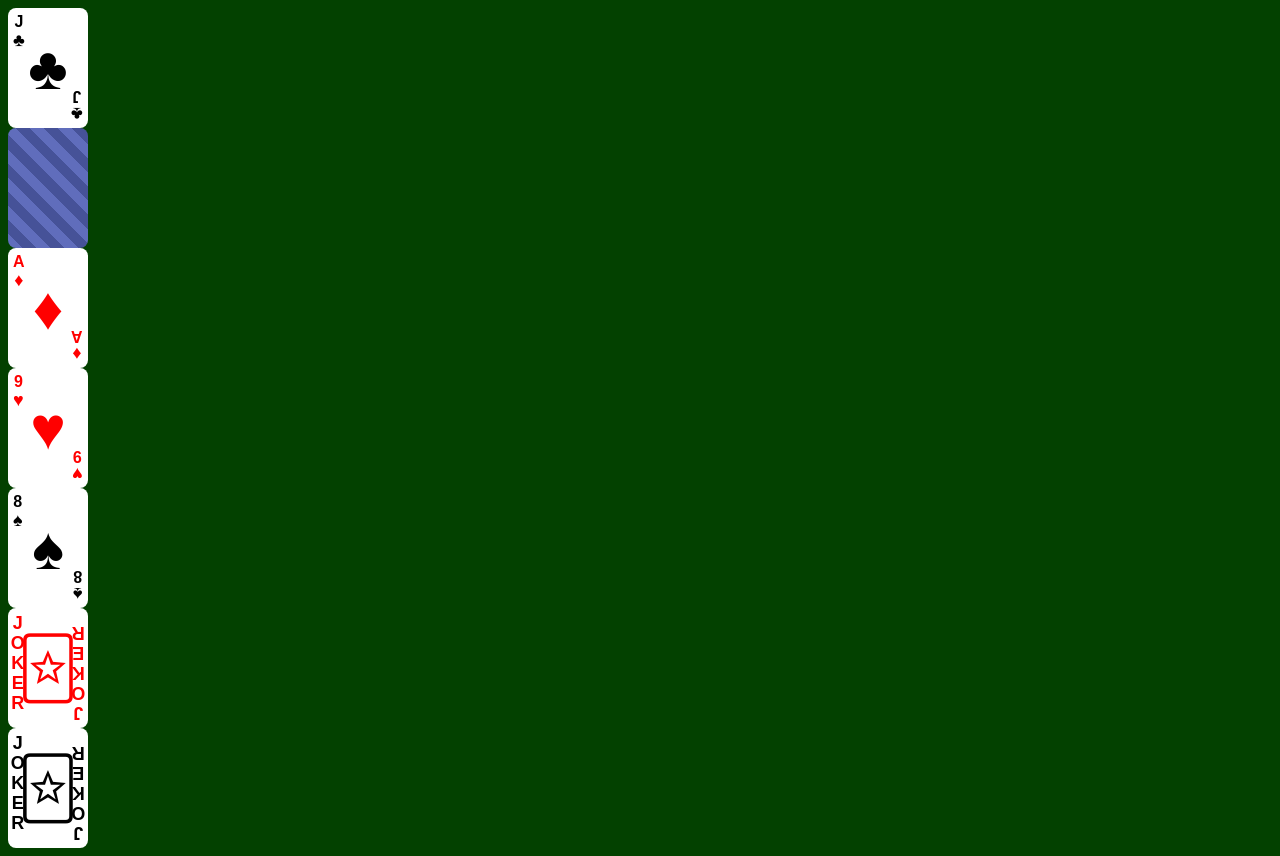
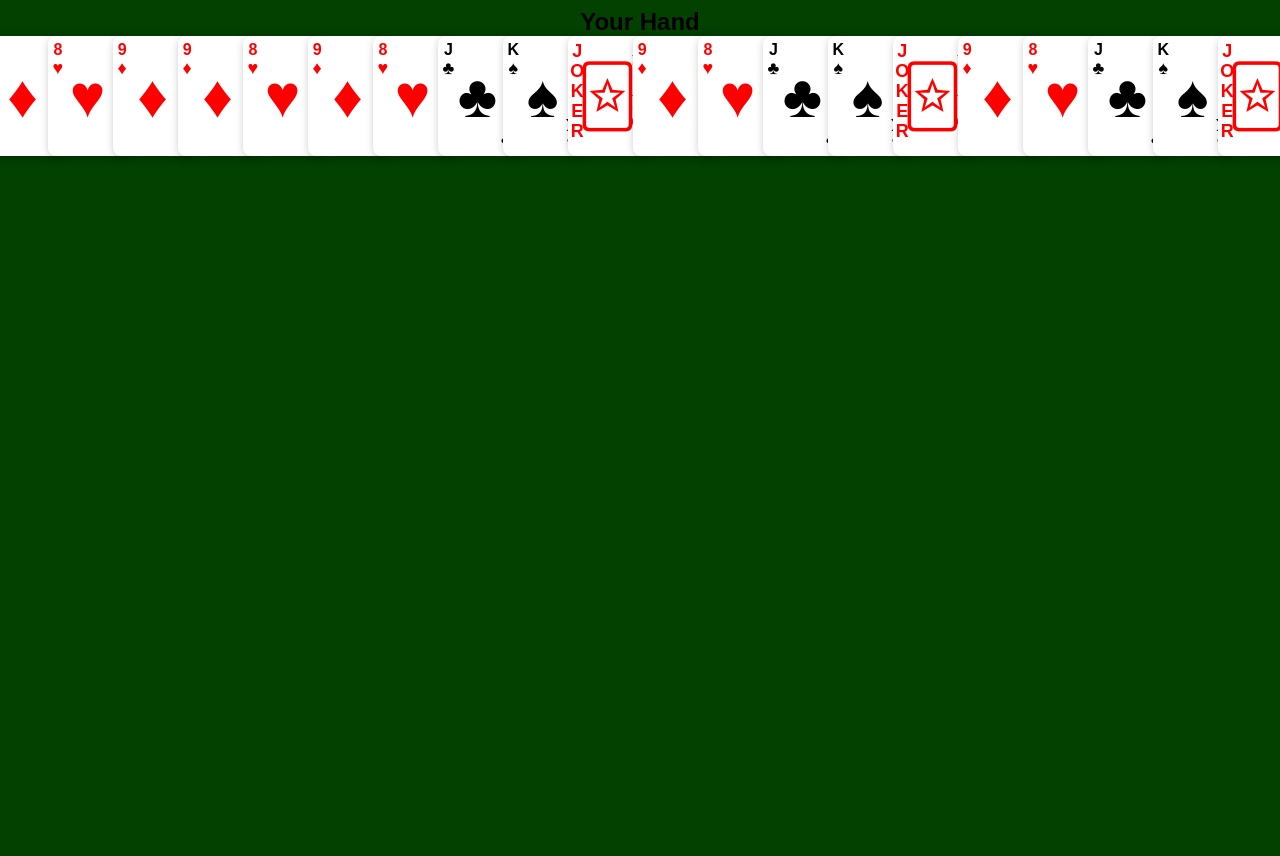
Before and after one commit to mileswijeyeratne/dou-dizhu, a React (Vite) app in the folder frontend/: page / in a window 1280 px wide. After the commit the page ends 800 px from the top, so only its background shows below. Built offline with nearby package versions, Linux system fonts and the light colour scheme.

Commit message:
added player hand

```diff
--- a/frontend/src/App.tsx
+++ b/frontend/src/App.tsx
@@ -1,19 +1,36 @@
-import Card from "./components/Card"
+import { CardType } from "./types/Card"
+import PlayerHand from "./components/PlayerHand"
 
 import './App.css'
 
 
 function App() {
+  const hand: Array<CardType> = [
+    {rank: "9", suit: "diamonds"},
+    {rank: "8", suit: "hearts"},
+    {rank: "9", suit: "diamonds"},
+    {rank: "9", suit: "diamonds"},
+    {rank: "8", suit: "hearts"},
+    {rank: "9", suit: "diamonds"},
+    {rank: "8", suit: "hearts"},
+    {rank: "J", suit: "clubs"},
+    {rank: "K", suit: "spades"},
+    {rank: "big", suit: "joker"},
+    {rank: "9", suit: "diamonds"},
+    {rank: "8", suit: "hearts"},
+    {rank: "J", suit: "clubs"},
+    {rank: "K", suit: "spades"},
+    {rank: "big", suit: "joker"},
+    {rank: "9", suit: "diamonds"},
+    {rank: "8", suit: "hearts"},
+    {rank: "J", suit: "clubs"},
+    {rank: "K", suit: "spades"},
+    {rank: "big", suit: "joker"},
+  ];
 
-  return ( <>
-    <Card faceDown={false} suit="clubs" rank="J" />
-    <Card faceDown={true} suit="clubs" rank="J" />
-    <Card faceDown={false} suit="diamonds" rank="A" />
-    <Card faceDown={false} suit="hearts" rank="9" />
-    <Card faceDown={false} suit="spades" rank="8" />
-    <Card faceDown={false} suit="joker" rank="big" />
-    <Card faceDown={false} suit="joker" rank="small" />
-  </>)
+  return (
+    <PlayerHand cards={hand} />
+  )
 }
 
 export default App
--- a/frontend/src/components/Card.css
+++ b/frontend/src/components/Card.css
@@ -8,7 +8,7 @@
     justify-content: space-between;
     align-items: center;
     position: relative;
-    /* box-shadow: 2px 2px 10px rgba(0, 0, 0, 0.3); */
+    box-shadow: 2px 2px 10px rgba(0, 0, 0, 0.3);
     font-family: 'Arial', sans-serif;
 }
 
--- a/frontend/src/components/Card.tsx
+++ b/frontend/src/components/Card.tsx
@@ -1,20 +1,30 @@
 import React from "react";
+
+import { CardType } from "../types/Card";
 
 import "./Card.css"
 
+export const CARD_HEIGHT = 120;
+export const CARD_WIDTH = 80;
+
 interface CardProps {
     faceDown: boolean;
-    suit: string;
-    rank: string;
+    cardType?: CardType;
 }
 
-const Card: React.FC<CardProps> = ({faceDown, suit, rank}) => {
+export const Card: React.FC<CardProps> = ({faceDown, cardType}) => {
     if (faceDown) {
         return (
             <div className = "card card-facedown">
             </div>
         );
     }
+
+    if (!cardType) {
+        throw new Error("cardType must be passed if card is faceup");
+    }
+
+    const { suit, rank } = cardType;
 
     if (suit === "joker") {
         const isBig = rank === "big";
@@ -59,5 +69,3 @@ const Card: React.FC<CardProps> = ({faceDown, suit, rank}) => {
         </div>
     )
 }
-
-export default Card;
--- /dev/null
+++ b/frontend/src/components/PlayerHand.css
@@ -0,0 +1,19 @@
+.player-hand {
+    display: flex;
+    flex-direction: column;
+    align-items: center;
+}
+
+.player-hand h2 {
+    margin: 0;
+}
+
+.hand-cards {
+    display: flex;
+    position: relative;
+    height: 120px;
+}
+
+.card-wrapper {
+    position: absolute;
+}
--- /dev/null
+++ b/frontend/src/components/PlayerHand.tsx
@@ -0,0 +1,36 @@
+import React from "react";
+
+import "./PlayerHand.css"
+import { CardType } from "../types/Card";
+import { Card, CARD_WIDTH } from "./Card";
+
+const CARD_OVERLAP = 15;
+
+interface PlayerHandProps {
+    cards: Array<CardType>;
+}
+
+const PlayerHand: React.FC<PlayerHandProps> = ({ cards }) => {
+    const cardsWidth = cards.length * CARD_WIDTH - (cards.length - 1) * CARD_OVERLAP
+
+    return (
+        <div className="player-hand">
+            <h2>Your Hand</h2>
+            <div className="hand-cards" style={{minWidth: `${cardsWidth}px`}}>
+                {cards.map((card, index) => (
+                    <div
+                        key={index}  // TODO icl this should change
+                        className="card-wrapper"
+                        style={{
+                            left: `${index * (CARD_WIDTH - CARD_OVERLAP)}px`
+                        }}
+                    >
+                        <Card faceDown={false} cardType={card}/>
+                    </div>
+                ))}
+            </div>
+        </div>
+    )
+}
+
+export default PlayerHand;
--- a/frontend/src/index.css
+++ b/frontend/src/index.css
@@ -1,3 +1,5 @@
 :root {
   background-color: #034100;
+
+  font-family: Arial, Helvetica, sans-serif;
 }
--- /dev/null
+++ b/frontend/src/types/Card.tsx
@@ -0,0 +1,7 @@
+export type Suit = "diamonds" | "hearts" | "clubs" | "spades" | "joker";
+export type Rank = "2" | "3" | "4" | "5" | "6" | "7" | "8" | "9" | "10" | "J" | "Q" | "K" | "A" | "small" | "big";
+
+export interface CardType {
+    suit: Suit;
+    rank: Rank;
+}
```
